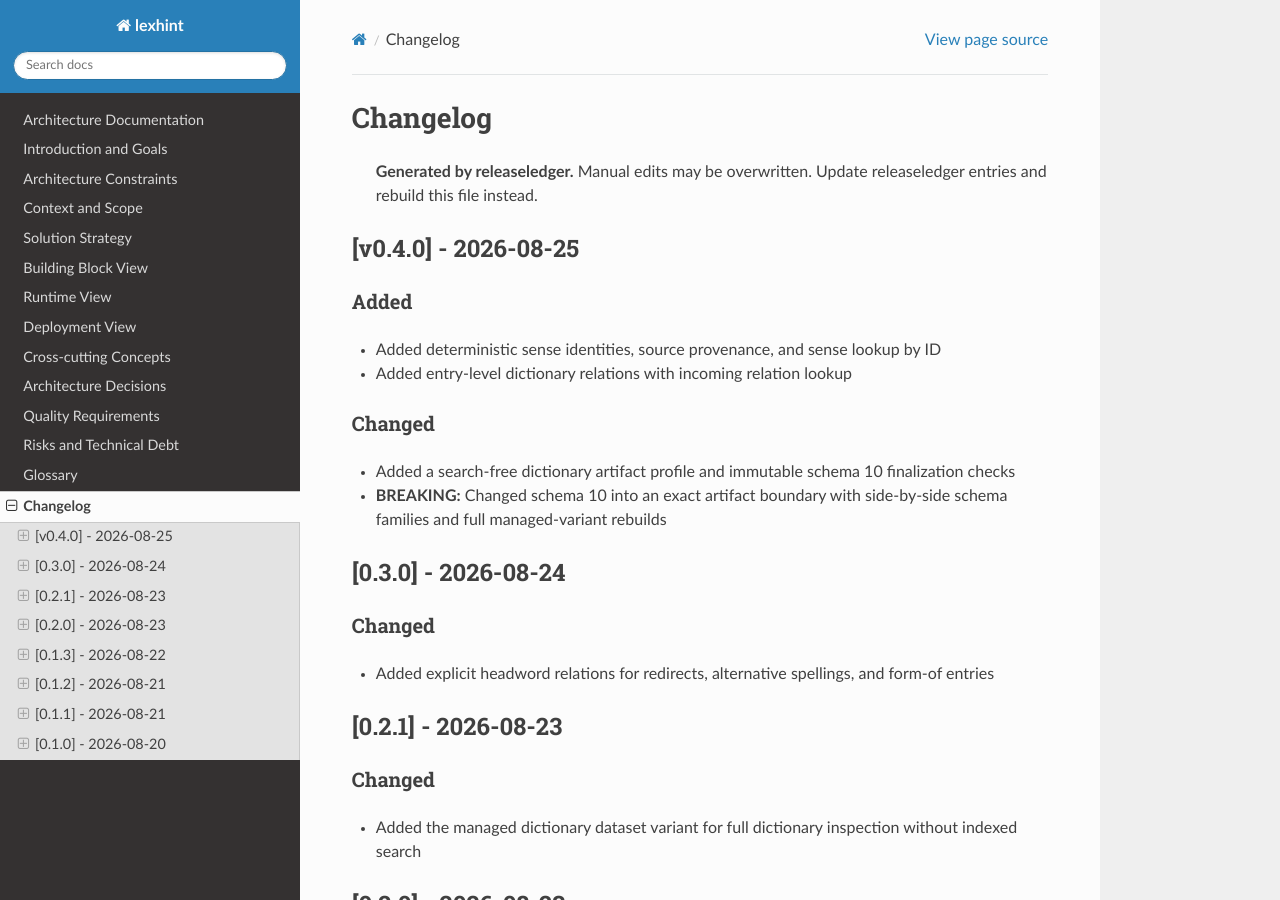
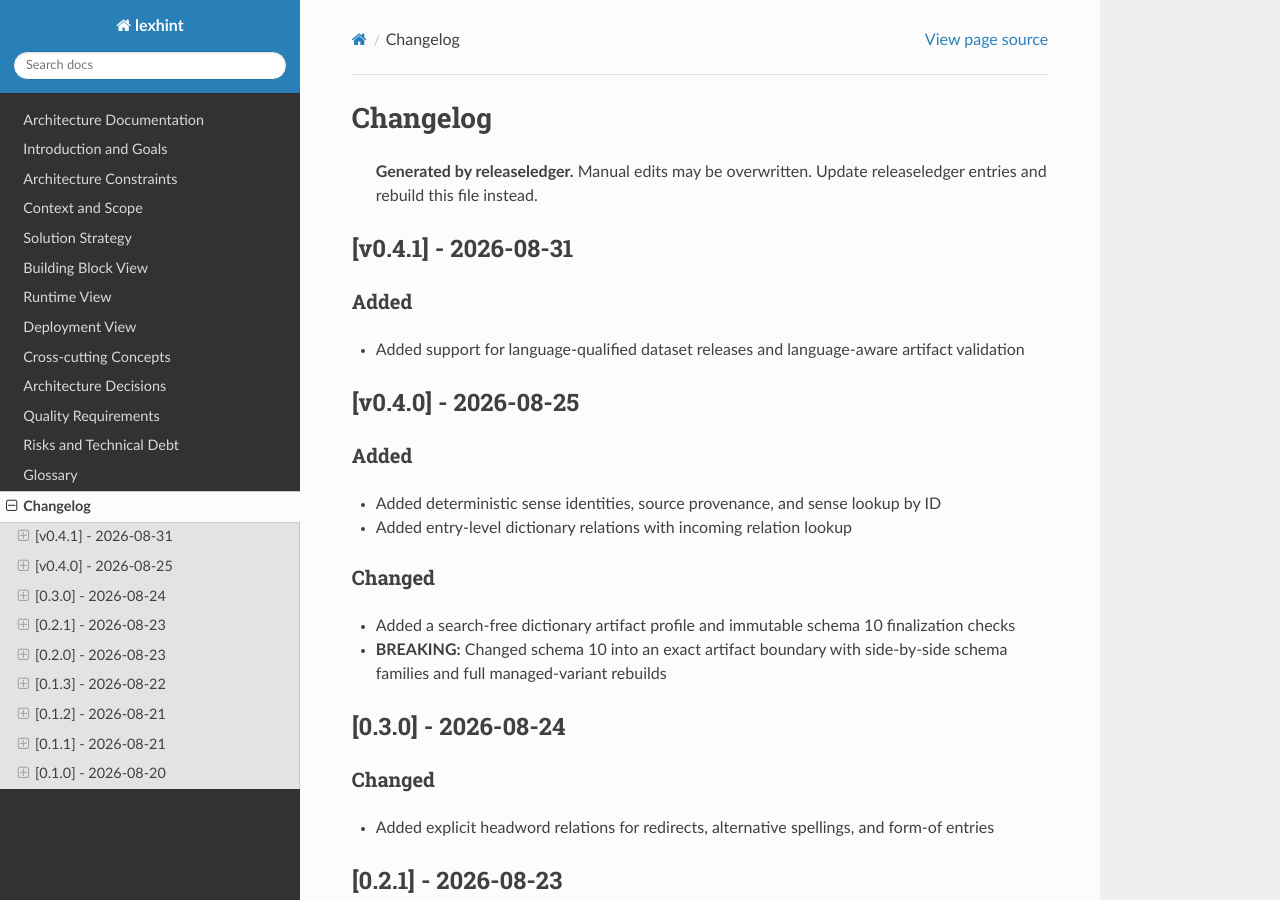
Before and after one commit to buchwandler/lexhint, a Sphinx documentation site: the page built from docs/changelog.md, in a window 1280 px wide and 900 px high. Built offline with Sphinx 7.4.7 and the Read the Docs theme 3.1.0, drawn with Linux system fonts in a browser that asks for light colours.

Commit message:
docs: record v0.4.1 changelog

```diff
--- a/docs/changelog.md
+++ b/docs/changelog.md
@@ -1,6 +1,12 @@
 # Changelog
 
 > **Generated by releaseledger.** Manual edits may be overwritten. Update releaseledger entries and rebuild this file instead.
+
+## [v0.4.1] - 2026-08-31
+### Added
+- Added support for language-qualified dataset releases and language-aware artifact validation
+
+<!-- generated by releaseledger -->
 
 ## [v0.4.0] - 2026-08-25
 
```
Also changed, not shown: .ledger/releaseledger/data/ledgers/main/releases/v0.4.1/entries/entry-0001.md (added), .ledger/releaseledger/data/ledgers/main/releases/v0.4.1/release.md (added), 2 other files.
